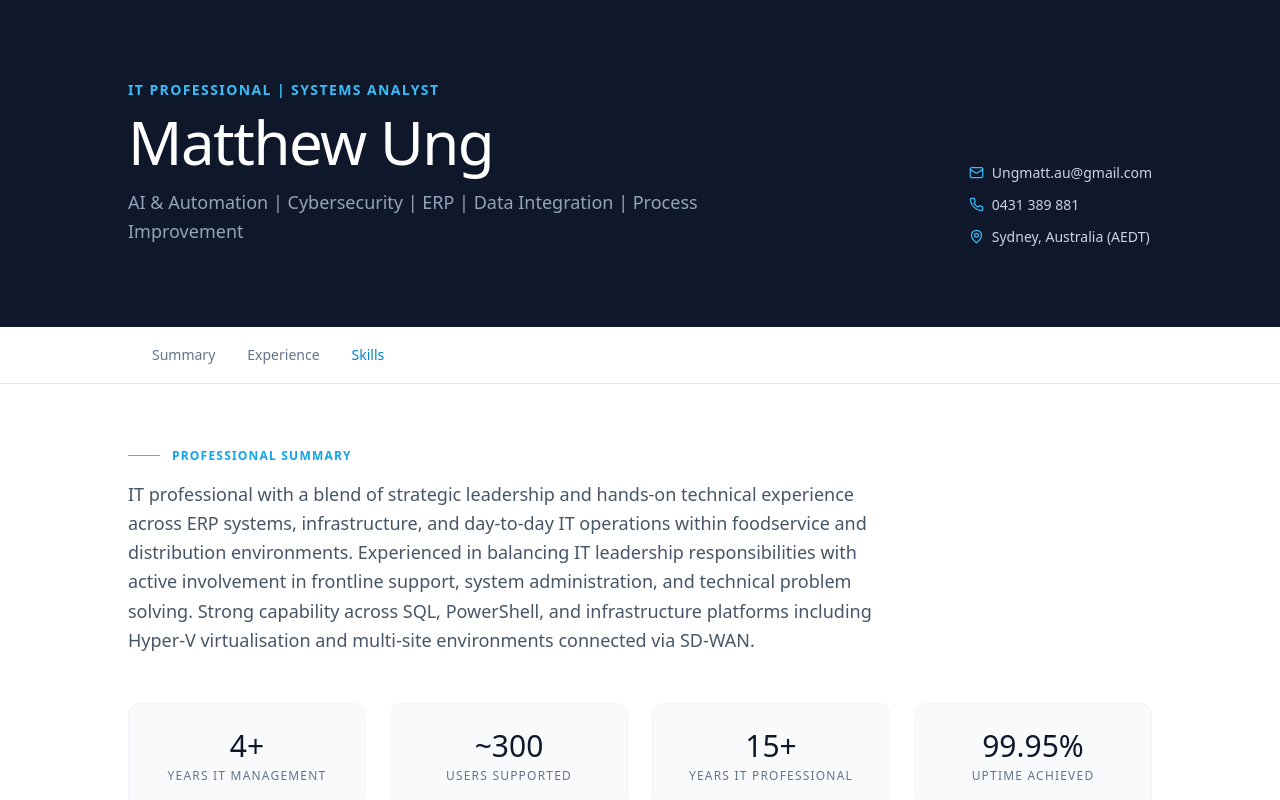
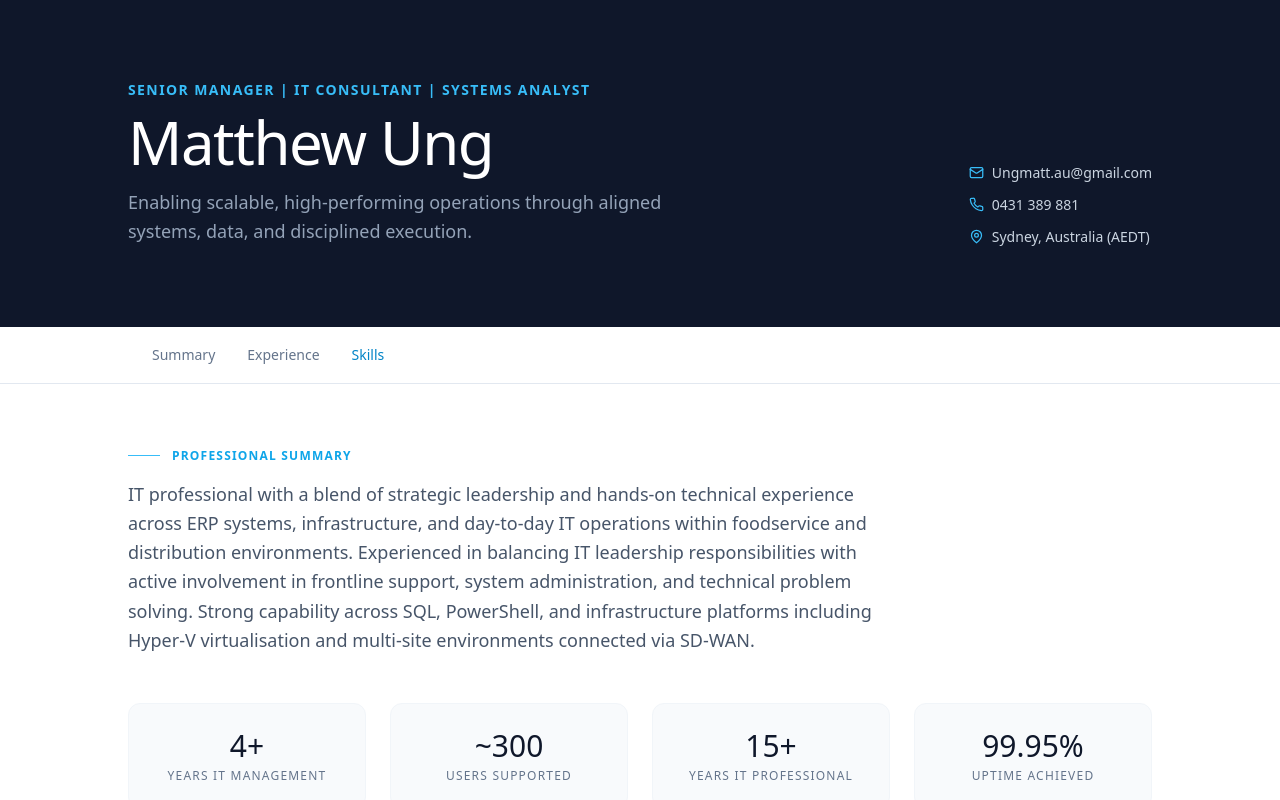
Before and after one commit to ungmatt/resume, a React (Vite) app: page / in a window 1280 px wide. Shown: the top 800 px of the page. Built offline with nearby package versions, Linux system fonts and the light colour scheme.

Commit message:
Update Header.tsx
updated blurb

```diff
--- a/src/components/Header.tsx
+++ b/src/components/Header.tsx
@@ -7,13 +7,13 @@ export default function Header() {
         <div className="flex flex-col md:flex-row md:items-end md:justify-between gap-8">
           <div>
             <p className="text-sky-400 text-sm font-semibold tracking-widest uppercase mb-3">
-              IT Professional | Systems Analyst
+              Senior Manager | IT Consultant | Systems Analyst
             </p>
             <h1 className="text-5xl md:text-6xl font-light tracking-tight mb-4">
               Matthew Ung
             </h1>
             <p className="text-slate-400 text-lg max-w-xl leading-relaxed">
-              AI & Automation | Cybersecurity | ERP | Data Integration | Process Improvement
+              Enabling scalable, high-performing operations through aligned systems, data, and disciplined execution.
             </p>
           </div>
           <div className="flex flex-col gap-3 text-slate-300 text-sm shrink-0">
```
